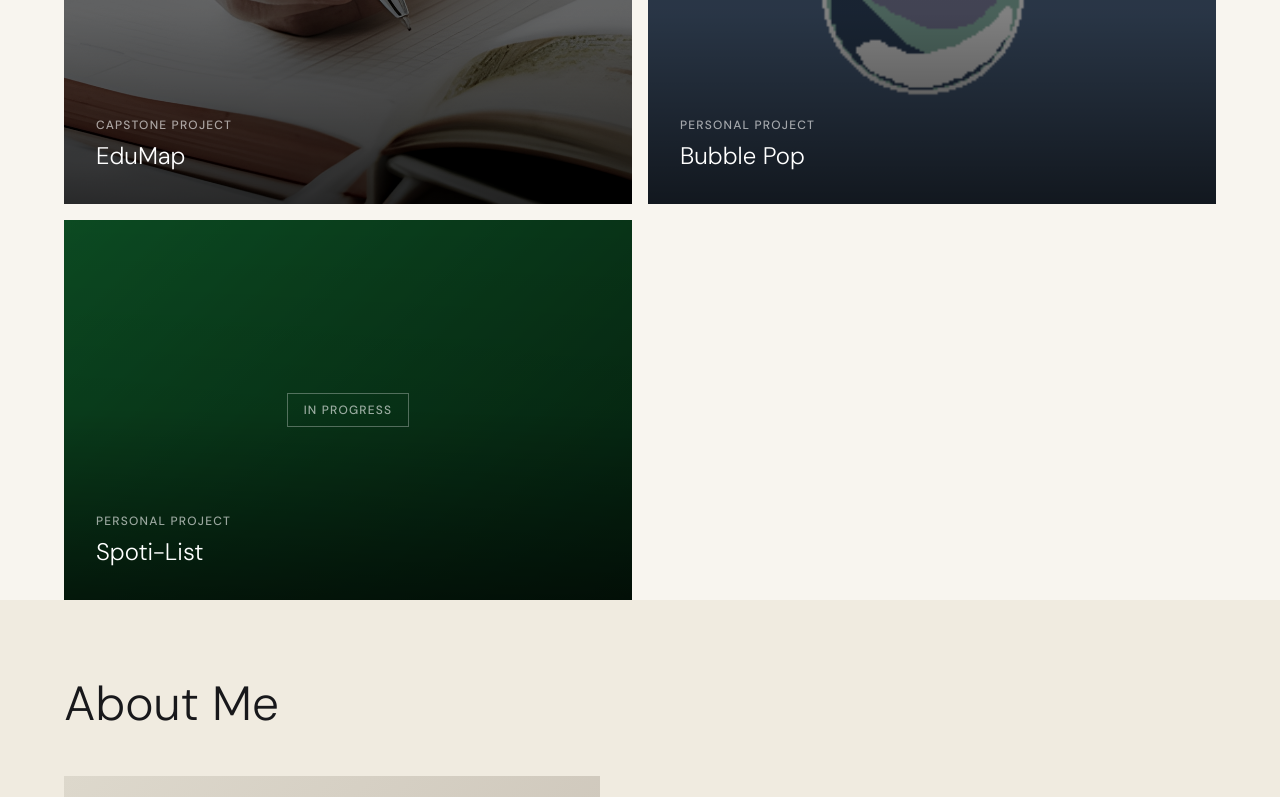
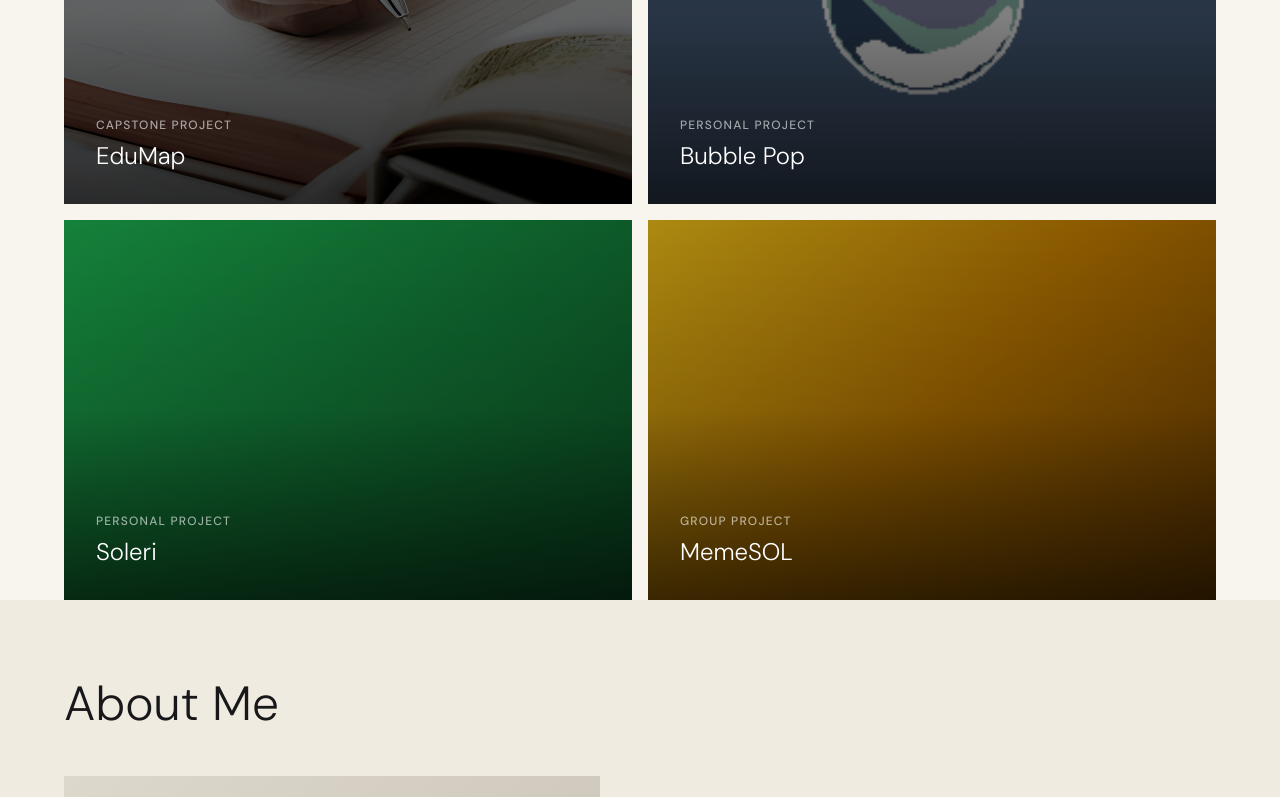
Before and after one commit to d4n1elliu/Portfolio, a React (Vite) app in the folder portfolio-frontend/: page / in a window 1280 px wide. Shown: the part 544-1341 px from the top of the page. Built offline with nearby package versions, Linux system fonts and the light colour scheme.

Commit message:
feat: add Soleri and MemeSOL projects to portfolio

```diff
--- a/portfolio-frontend/src/components/ui/ProjectCard.tsx
+++ b/portfolio-frontend/src/components/ui/ProjectCard.tsx
@@ -7,8 +7,11 @@ const projectAssets: Record<string, { image?: string; gradient: string }> = {
     image: "/images/bubblepop.png",
     gradient: "linear-gradient(135deg, #a8c8f0 0%, #78a8e0 50%, #5890d0 100%)",
   },
-  "Spoti-List": {
+  Soleri: {
     gradient: "linear-gradient(135deg, #1db954 0%, #158a3e 50%, #0d5c2a 100%)",
+  },
+  MemeSOL: {
+    gradient: "linear-gradient(135deg, #f5c518 0%, #c47d00 50%, #7a4500 100%)",
   },
 };
 
--- a/portfolio-frontend/src/data/userProfile.ts
+++ b/portfolio-frontend/src/data/userProfile.ts
@@ -51,13 +51,22 @@ export const PROFILE = {
       comingSoon: false as const,
     },
     {
-      title: "Spoti-List",
+      title: "Soleri",
       tag: "Personal Project",
       description:
-        "Spotify playlist analytics dashboard. Visualises playlist insights with reusable components and charts.",
-      tech: ["React", "TailwindCSS", "TypeScript", "Node.js", "Microsoft Azure"],
-      links: { link: "https://spoti-list.vercel.app/" },
-      comingSoon: true as const,
+        "Personal Spotify analytics dashboard with listening heatmaps, discovery rate charts, marathon tracking, artist obsession phases and a Billboard Hot 100 comparison. Built with React 19, TypeScript and Tailwind CSS, deployed on Vercel with OAuth handled via Vercel Serverless Functions.",
+      tech: ["React", "TypeScript", "TailwindCSS", "Node.js", "Vercel"],
+      links: { link: "https://github.com/d4n1elliu/Soleri" },
+      comingSoon: false as const,
+    },
+    {
+      title: "MemeSOL",
+      tag: "Group Project",
+      description:
+        "Cryptocurrency wallet iOS app built with SwiftUI and ASP.NET Core that lets users create and manage custom meme coins. Features secure authentication, QR code based transfers, transaction tracking and responsive mobile UI. Collaborated with a team through GitHub for version control.",
+      tech: ["Swift", "SwiftUI", "ASP.NET Core", "GitHub"],
+      links: { link: "https://github.com/sunwoo101/MemeSOL" },
+      comingSoon: false as const,
     },
   ],
 
```
